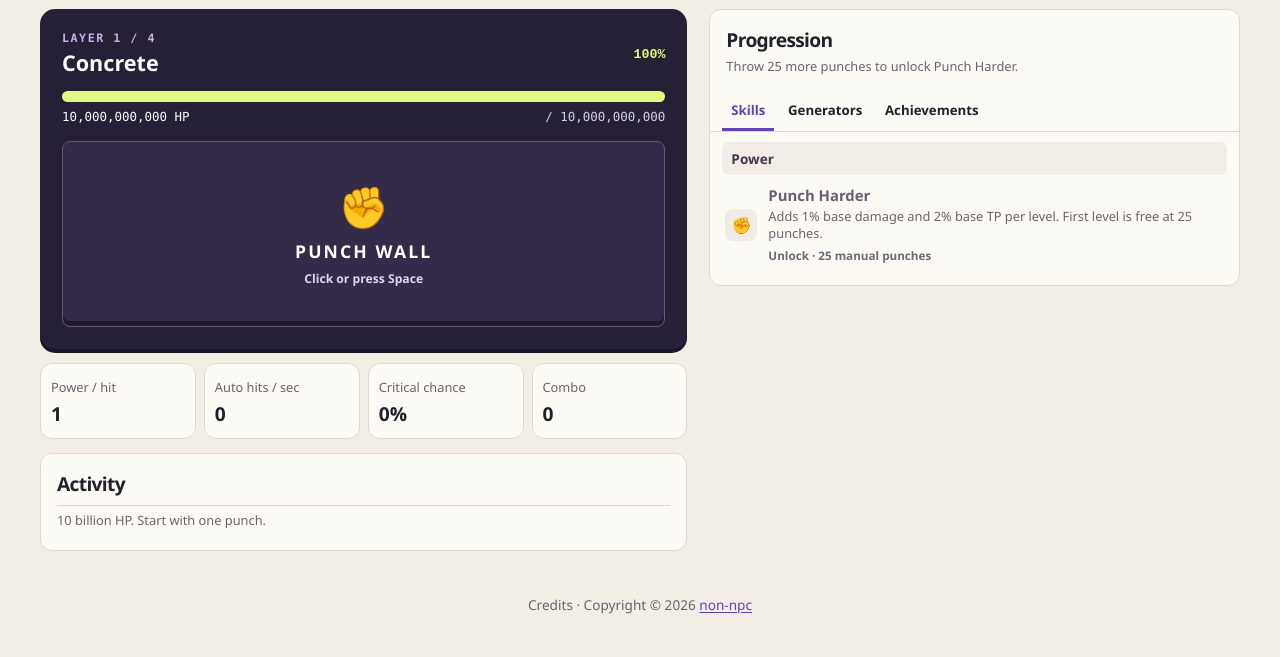
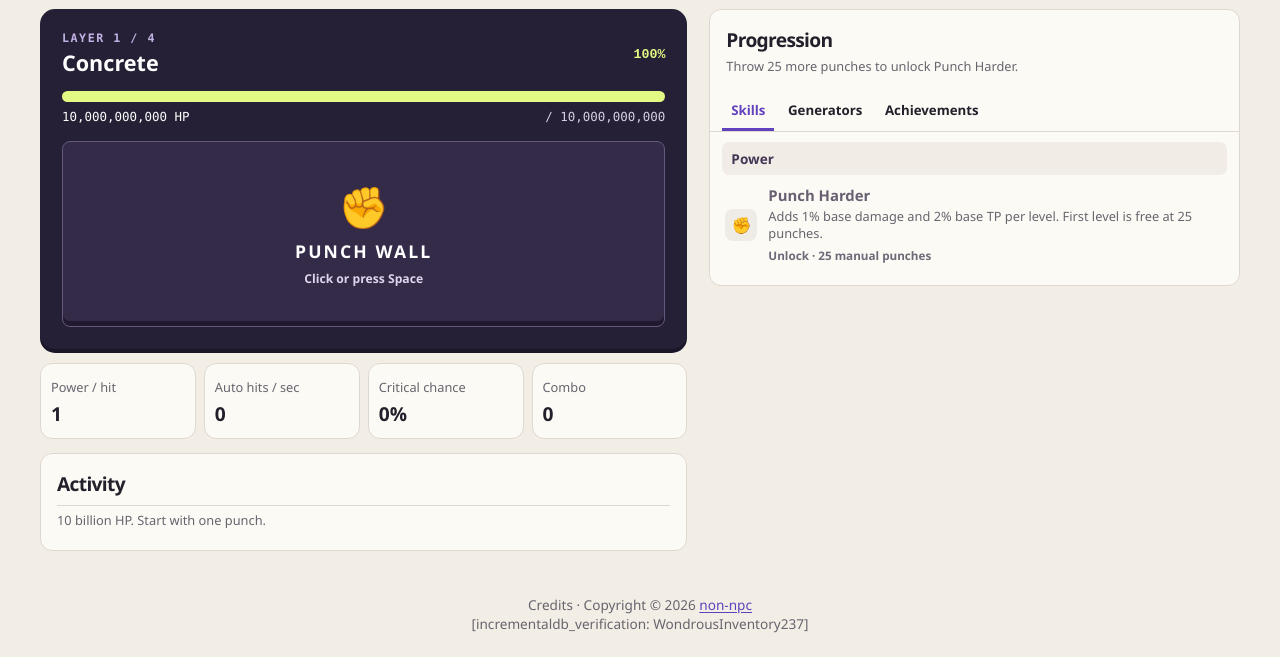
Before and after one commit to non-npc/Wall-Smacker, a plain HTML site: page index.html in a window 1280 px wide. Shown: the part 207-864 px from the top of the page. Drawn offline with Linux system fonts and the light colour scheme.

Commit message:
Add files via upload

```diff
--- a/index.html
+++ b/index.html
@@ -58,6 +58,7 @@
 </main>
 <footer class="credits">
   <p>Credits · Copyright &copy; 2026 <a href="https://github.com/non-npc" target="_blank" rel="noopener noreferrer">non-npc</a></p>
+  <p>[incrementaldb_verification: WondrousInventory237]</p>
 </footer>
 <div id="toast" role="status"></div>
 <dialog id="save-dialog"><form method="dialog"><button class="close" aria-label="Close">×</button></form><h2>Options</h2><p>Progress autosaves in this browser. Export a backup to move it to another browser or folder.</p><div class="actions"><button id="export">Export save</button><button id="import">Import save</button><input id="save-file" type="file" accept=".json,application/json" hidden><button id="reset" class="danger">Reset game</button></div><p><label for="sound-volume">Sound volume</label> <input id="sound-volume" type="range" min="0" max="100" value="60"></p><p id="save-message" role="status"></p></dialog>
```
